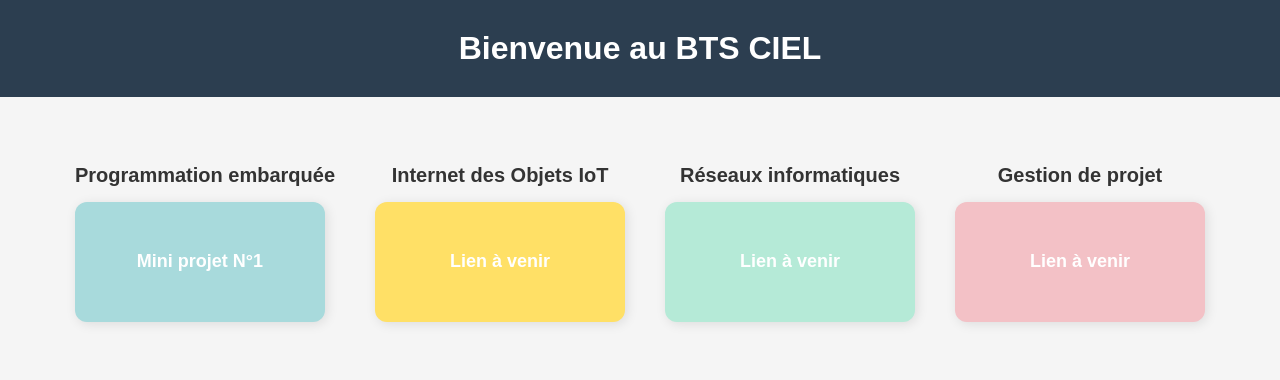
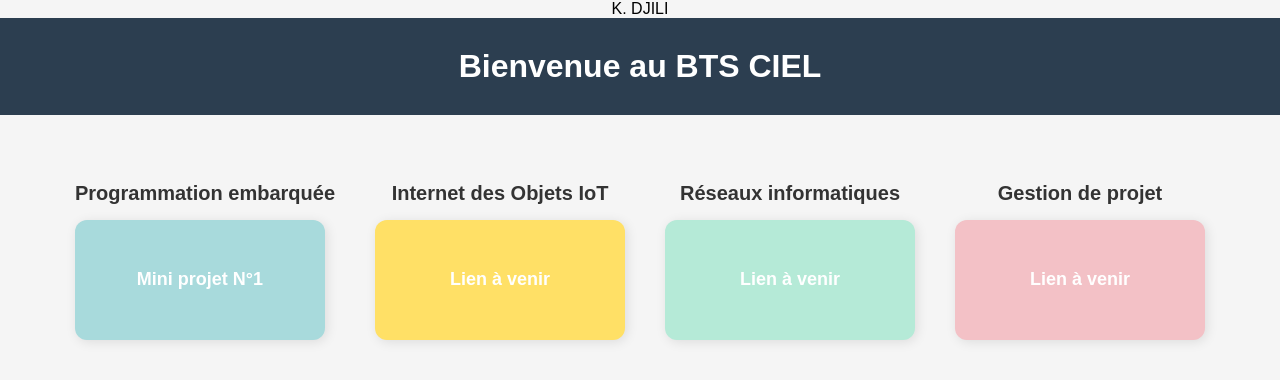
Before and after one commit to DJILI-K/BTS-CIEL, a plain HTML site: page index.html in a window 1280 px wide. Drawn offline with Linux system fonts and the light colour scheme.

Commit message:
V2 index.html
V2

```diff
--- a/index.html
+++ b/index.html
@@ -3,6 +3,9 @@
 <head>
   <meta charset="UTF-8">
   <title>Bienvenue au BTS CIEL Lycée Robert DOISNEAU</title>
+      <a>
+          K. DJILI
+      </a>
   <link rel="stylesheet" href="style.css">
 </head>
 <body>
```
